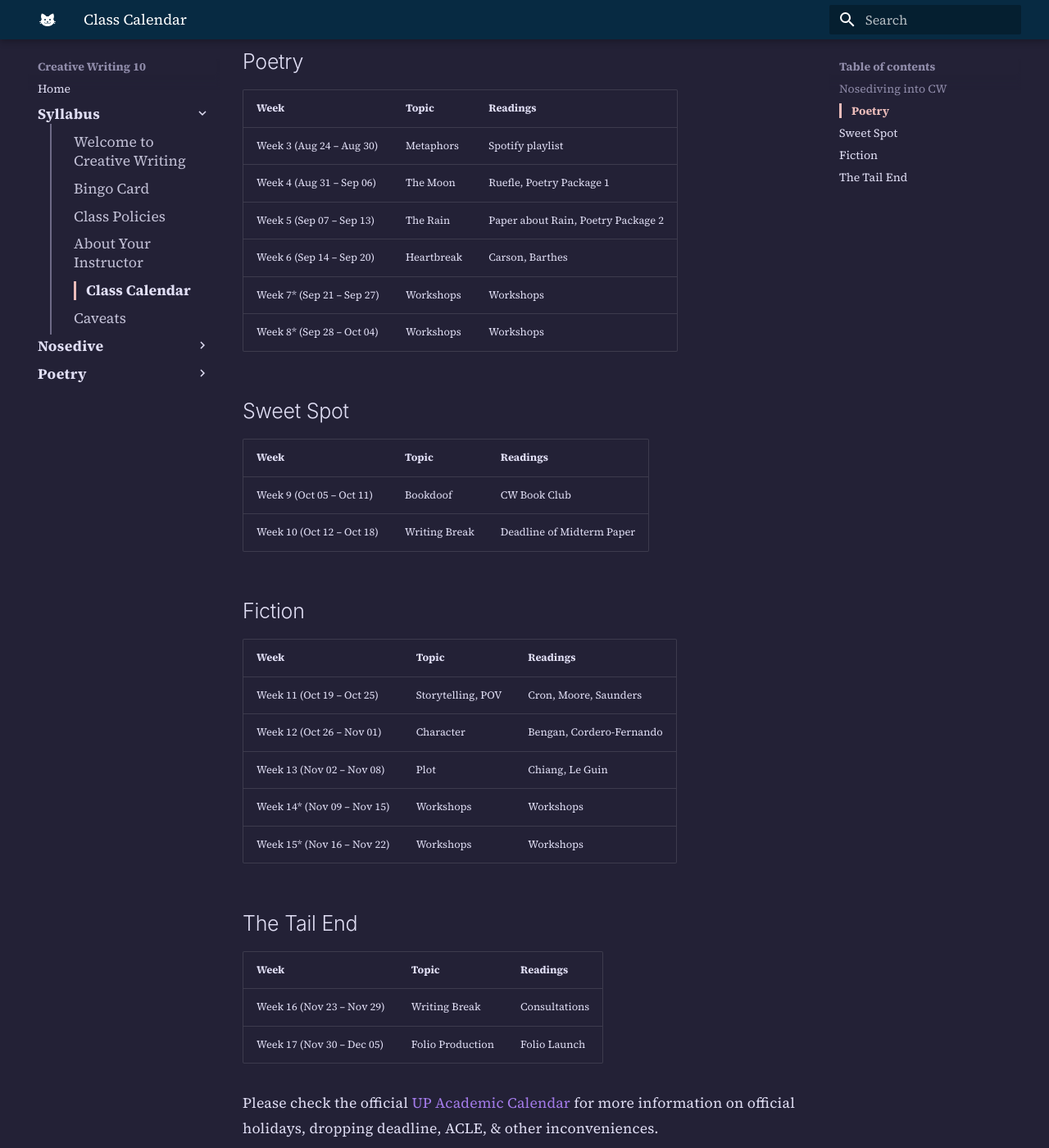
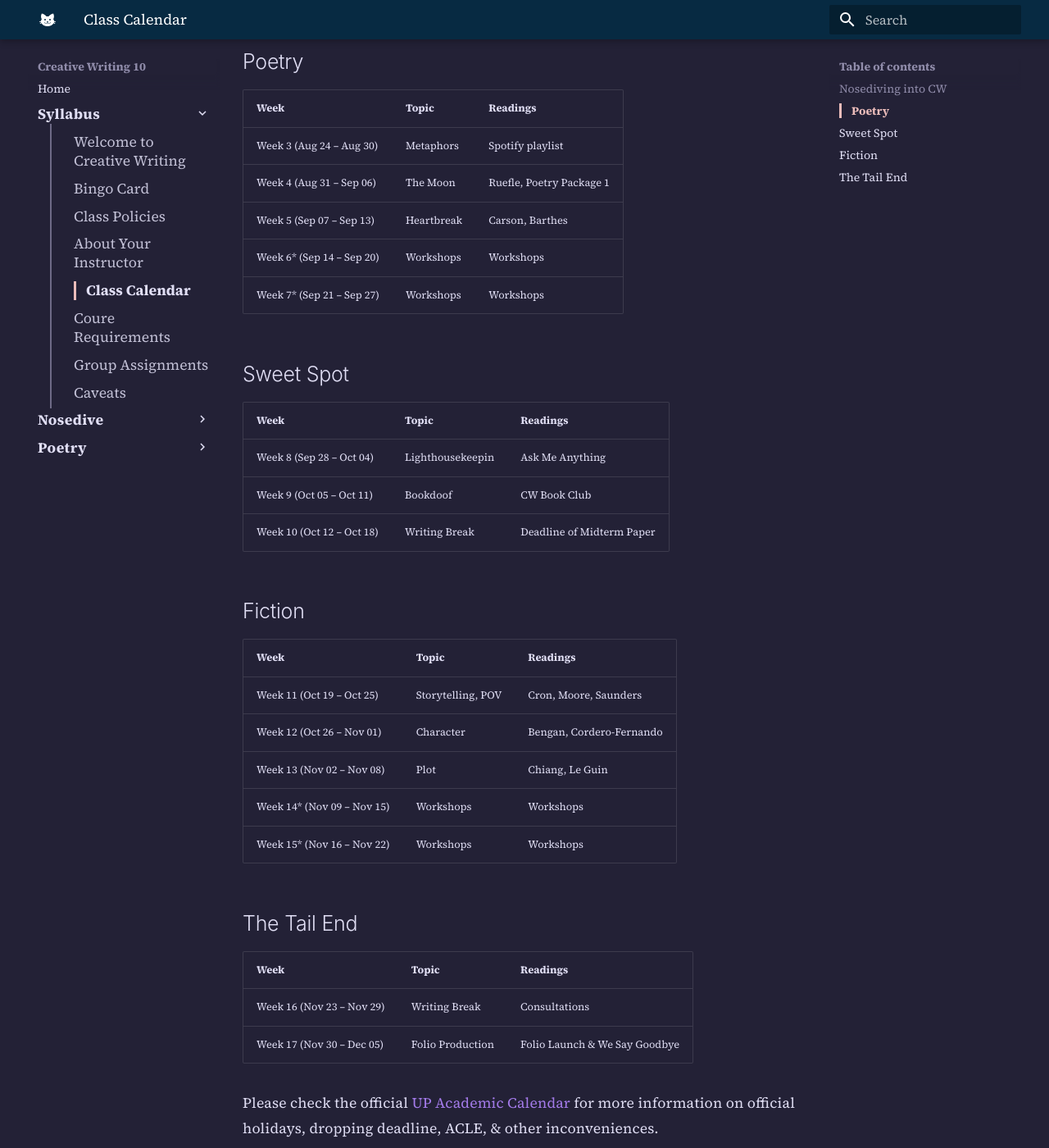
Before and after one commit to mickeybalili/cw10, an MkDocs documentation site: the page built from docs/01-syllabus/05-calendar.md, in a window 1280 px wide and 1400 px high, scrolled down 497 px. Shown: the whole window at 82% size. Built offline with MkDocs 1.6.1 and Material for MkDocs 9.7.7, drawn with Linux system fonts in a browser that asks for light colours.

Commit message:
Added a lot

```diff
--- a/docs/01-syllabus/05-calendar.md
+++ b/docs/01-syllabus/05-calendar.md
@@ -12,15 +12,15 @@
 | Week | Topic| Readings |
 | :--- | :--- | :--- |
 | Week 3 (Aug 24 – Aug 30) | Metaphors | Spotify playlist |
-| Week 4 (Aug 31 – Sep 06) | The Moon |  Ruefle, Poetry Package 1 |
-| Week 5 (Sep 07 – Sep 13) | The Rain | Paper about Rain, Poetry Package 2 |
-| Week 6 (Sep 14 – Sep 20) | Heartbreak | Carson, Barthes |
-| Week 7* (Sep 21 – Sep 27) | Workshops| Workshops |
-| Week 8* (Sep 28 – Oct 04) | Workshops | Workshops |
+| Week 4 (Aug 31 – Sep 06) | The Moon | Ruefle, Poetry Package 1 |
+| Week 5 (Sep 07 – Sep 13) | Heartbreak | Carson, Barthes |
+| Week 6* (Sep 14 – Sep 20) | Workshops | Workshops |
+| Week 7* (Sep 21 – Sep 27) | Workshops | Workshops |
 
 ## Sweet Spot
 | Week | Topic| Readings |
 | :--- | :--- | :--- |
+| Week 8 (Sep 28 – Oct 04) | Lighthousekeepin | Ask Me Anything |
 | Week 9 (Oct 05 – Oct 11) | Bookdoof | CW Book Club |
 | Week 10 (Oct 12 – Oct 18) | Writing Break | Deadline of Midterm Paper |
 
@@ -37,6 +37,6 @@
 | Week | Topic| Readings |
 | :--- | :--- | :--- |
 | Week 16 (Nov 23 – Nov 29) |Writing Break | Consultations |
-| Week 17 (Nov 30 – Dec 05) | Folio Production | Folio Launch|
+| Week 17 (Nov 30 – Dec 05) | Folio Production | Folio Launch & We Say Goodbye |
 
 Please check the official [UP Academic Calendar](https://upd.edu.ph/academics/academic-calendar-2/) for more information on official holidays, dropping deadline, ACLE, & other inconveniences.
```
Also changed, not shown: docs/01-syllabus/03-class-policies.md (+9 -1 lines), docs/01-syllabus/06-rubrics.md (added, +35 -0 lines), docs/01-syllabus/07-groups.md (added, +7 -0 lines), docs/01-syllabus/08-caveats.md (renamed from docs/01-syllabus/06-caveats.md), 2 other files.
